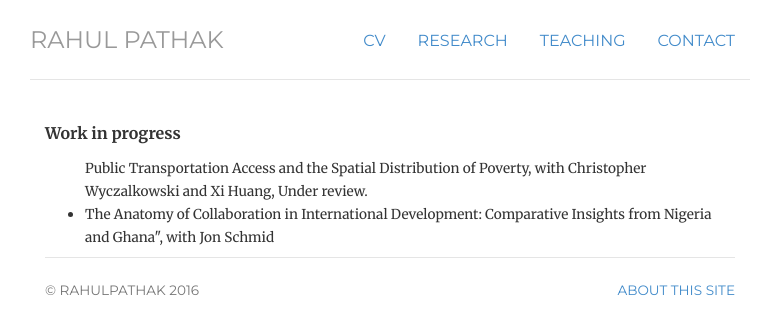
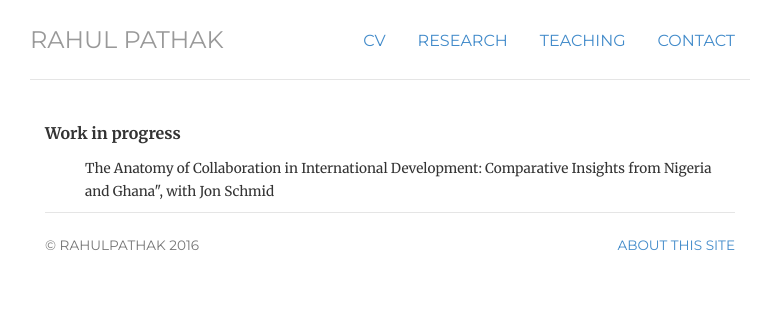
Before and after one commit to pathak-rahul/pathak-rahul.github.io, a Jekyll site: the page built from ongoing/index.html, in a window 1280 px wide. Shown: the top 334 px of the page, without its empty margins (250-1016 px from the left). Built offline with Jekyll 4.4.1, drawn with Linux system fonts in a browser that asks for light colours.

Commit message:
Update index.html

```diff
--- a/ongoing/index.html
+++ b/ongoing/index.html
@@ -11,7 +11,6 @@ title: ongoing
 
 	  <ul
 
-   	<li> <small>Public Transportation Access and the Spatial Distribution of Poverty, with Christopher Wyczalkowski and Xi Huang, Under review. </small> </li>
    	<li> <small>The Anatomy of Collaboration in International Development: Comparative Insights from Nigeria and Ghana", with Jon Schmid</small> </li>
 
     </ul>
```
